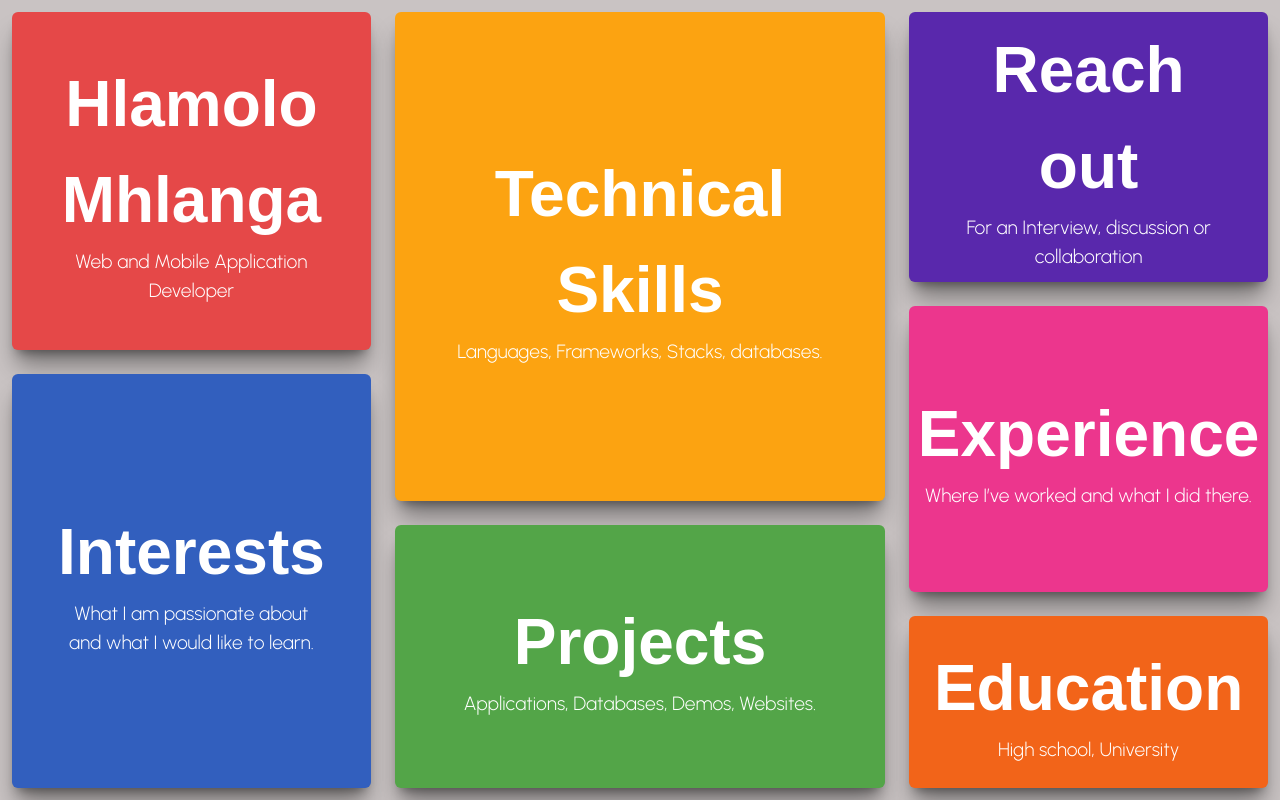
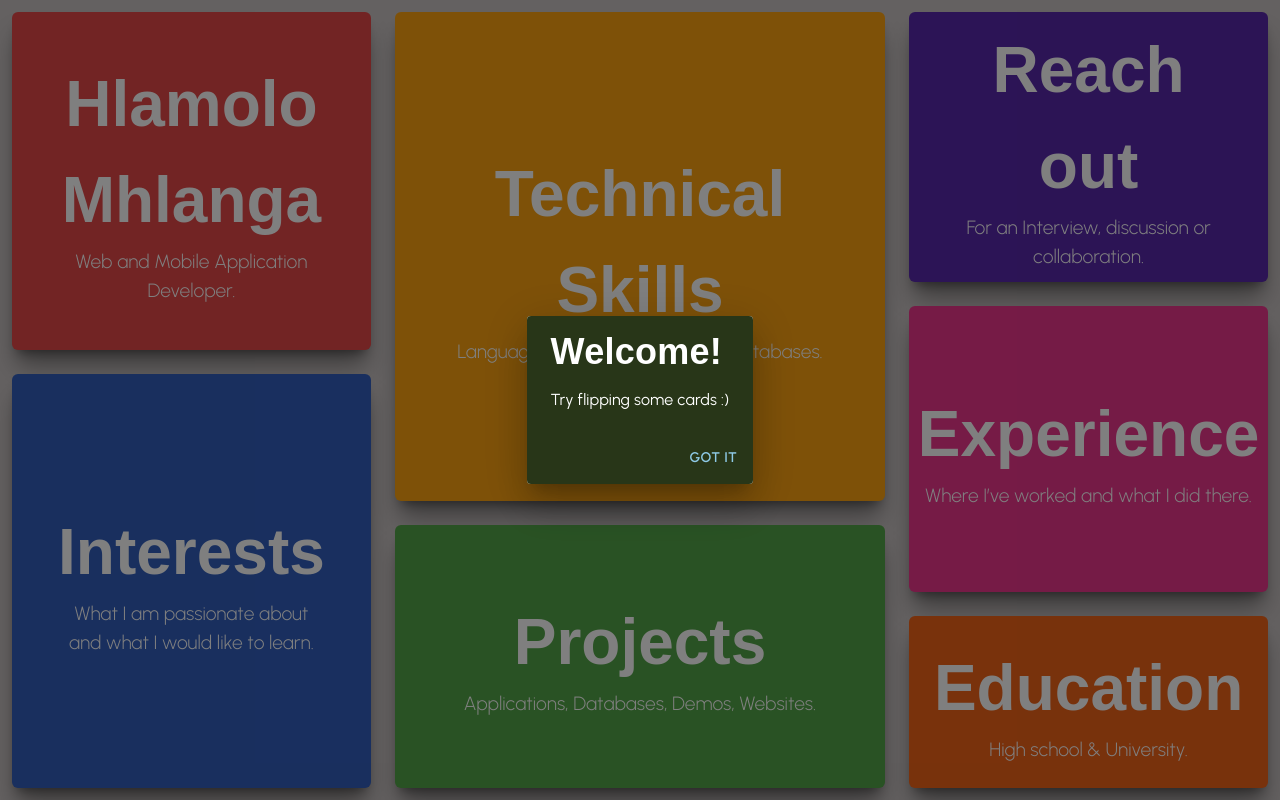
Before and after one commit to Trixtoparadise/portfolio, a Next.js app: page / in a window 1280 px wide. Built offline with nearby package versions, Linux system fonts and the light colour scheme; a web font is replaced by a local one.

Commit message:
adding instruction dialog.

```diff
--- a/app/page.tsx
+++ b/app/page.tsx
@@ -1,9 +1,15 @@
+"use client"
 import Tile from './ui/tile';
+import * as React from 'react';
 import Box from '@mui/material/Box';
 import Stack from '@mui/material/Stack';
+import Click from '@mui/icons-material/PanToolAlt';
+import { Dialog, DialogTitle, DialogContent, DialogContentText, DialogActions, Button } from '@mui/material';
 
 export default function Home() {
-	return (
+	const [open, setOpen] = React.useState(true);
+
+    return (
         <main className="flex flex-1 w-full! h-full! px-3! py-3! justify-center! sm:items-start">
             <Box className="w-full! h-full!">
                 <Stack
@@ -17,7 +23,7 @@ export default function Home() {
                     >
                         <Tile
                             title={`Hlamolo Mhlanga`}
-                            subTitle="Web and Mobile Application Developer"
+                            subTitle="Web and Mobile Application Developer."
                             background="info"
                             height='4.5'
                             data={['<b><b>Age and Gender:</b></b> 25 years old , Male' , '<b><b>Address:</b></b> House No - 987, Mandlethu, 0458, Mpumalanga.']}
@@ -55,7 +61,7 @@ export default function Home() {
                     >
                         <Tile
                             title="Reach out"
-                            subTitle="For an Interview, discussion or collaboration "
+                            subTitle="For an Interview, discussion or collaboration."
                             background="contact"
                             height='2'
                             data={['Choose how you want to connect.']}
@@ -69,7 +75,7 @@ export default function Home() {
                         />
                         <Tile
                             title="Education"
-                            subTitle="High school, University"
+                            subTitle="High school & University."
                             background="education"
                             height='3'
                             data={['I studied at <b><b>Phumzile Secondary School</b></b> and earned a <b><b>National Senior Certificate</b></b> in January 2018.', 'I went on to study <b><b>Computer Science and Applied Mathematics</b></b> at <b><b>Wits University</b></b> and earned a Bachelor of Science in April 2023.']}
@@ -77,6 +83,24 @@ export default function Home() {
                     </Stack>
                 </Stack>
             </Box>
+            <Dialog
+                open={open}
+                onClose={() => setOpen(false)}
+            >
+                <DialogTitle className='font-annie! font-bold! text-4xl! bg-[#283618] text-primary!'>
+                    Welcome!
+                </DialogTitle>
+                <DialogContent className='bg-[#283618]'>
+                    <DialogContentText className='font-urbanist! text-primary!'>
+                        Try flipping some cards :)
+                </DialogContentText>
+                </DialogContent>
+                <DialogActions className='bg-[#283618]'>
+                    <Button onClick={() => setOpen(false)} className='font-urbanist! font-semibold! text-[#8ecae6]!'>
+                        Got it
+                    </Button>
+                </DialogActions>
+            </Dialog>
         </main>
 	);
 }
```
